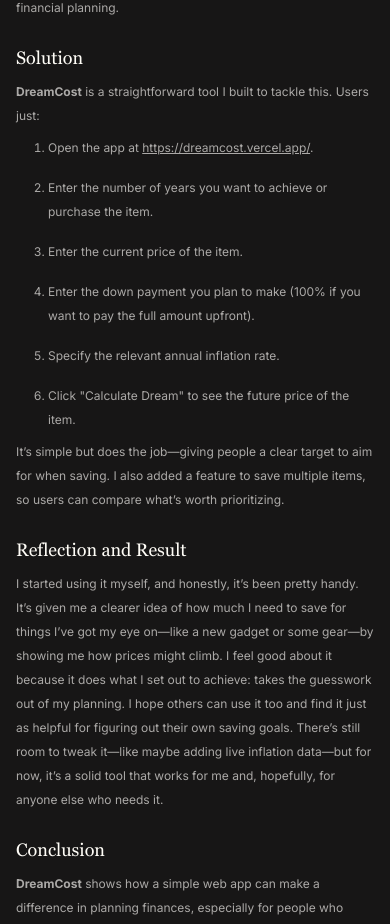
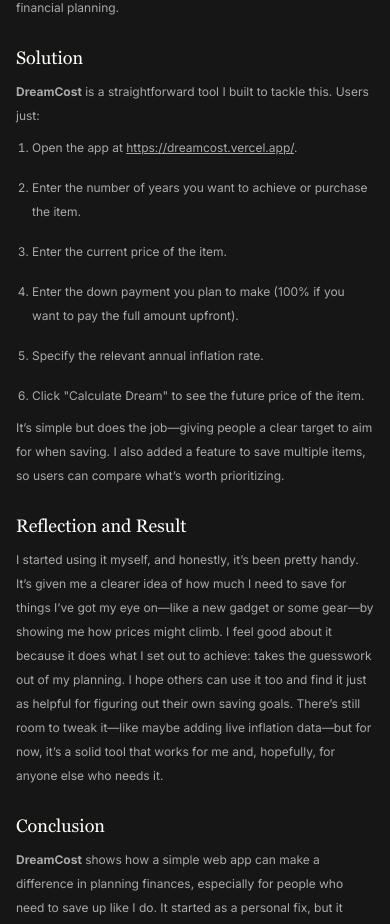
Before and after one commit to fadidajunaedy/v2, a React (Vite) app: page /projects/dreamcost in a window 390 px wide. Shown: the part 996-1920 px from the top of the page. Built offline with nearby package versions, Linux system fonts and the light colour scheme.

Commit message:
CHANGING MARGIN

```diff
--- a/src/styles/index.css
+++ b/src/styles/index.css
@@ -145,11 +145,11 @@
 }
 
 .md-container ul {
-  @apply list-disc flex flex-col gap-2 ml-8;
+  @apply list-disc flex flex-col gap-2 ml-4 md:ml-8;
 }
 
 .md-container ol {
-  @apply list-decimal flex flex-col gap-4 ml-8;
+  @apply list-decimal flex flex-col gap-4 ml-4 md:ml-8;
 }
 
 .md-container img {
```
